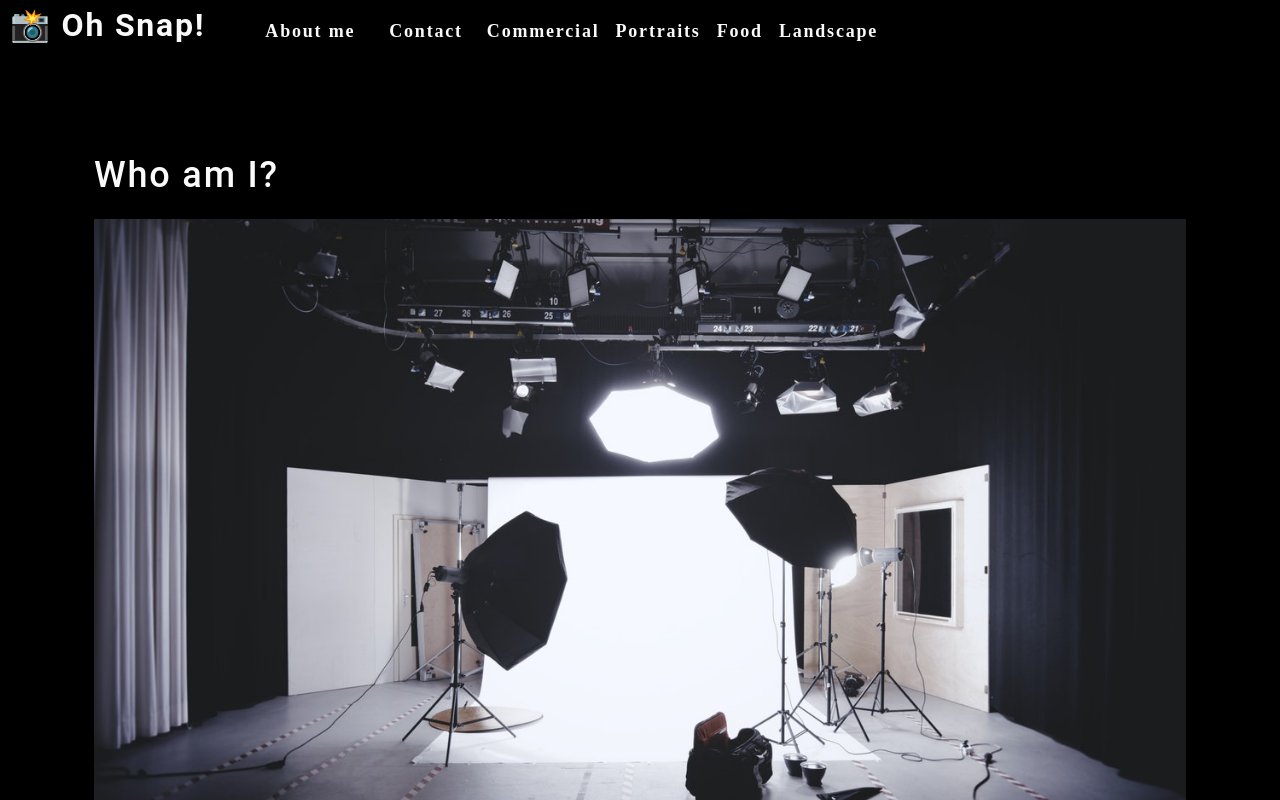
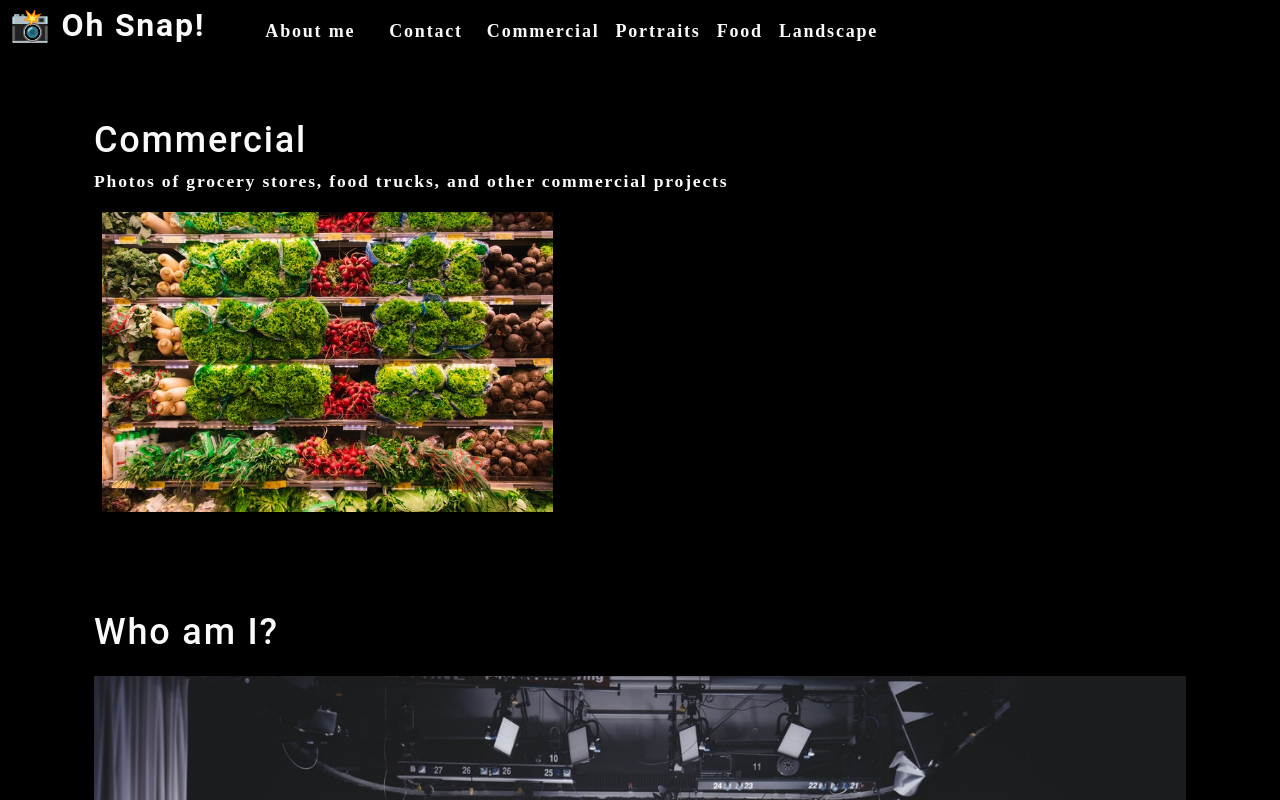
Before and after one commit to sameerkhawaja/photo-port, a React (Create React App) app: page / in a window 1280 px wide. Shown: the top 800 px of the page. Built offline with nearby package versions, Linux system fonts and the light colour scheme.

Commit message:
add gallery component

```diff
--- a/src/App.js
+++ b/src/App.js
@@ -1,13 +1,14 @@
 import React from 'react';
 import About from './components/About';
-import Nav from './components/Nav'
-// import './App.css';
+import Nav from './components/Nav';
+import Gallery from './components/Gallery';
 
 function App() {
   return(
     <div>
       <Nav></Nav>
       <main>
+        <Gallery></Gallery>
         <About></About>
       </main>
     </div>
--- /dev/null
+++ b/src/components/Gallery/index.js
@@ -0,0 +1,22 @@
+import React from 'react';
+import { capitalizeFirstLetter } from '../../utils/helpers';
+import photo from "../../assets/small/commercial/0.jpg";
+
+function Gallery(props){
+  const currentGalley = {
+    name: "commercial",
+    description: "Photos of grocery stores, food trucks, and other commercial projects"
+  };
+
+  return (
+    <section>
+      <h1>{capitalizeFirstLetter(currentGalley.name)}</h1>
+      <p>{currentGalley.description}</p>
+      <div>
+        <img src={photo} alt="Commercial Example" className="img-thumbnail mx-1"/>
+      </div>
+    </section>
+  )
+}
+
+export default Gallery;
```
